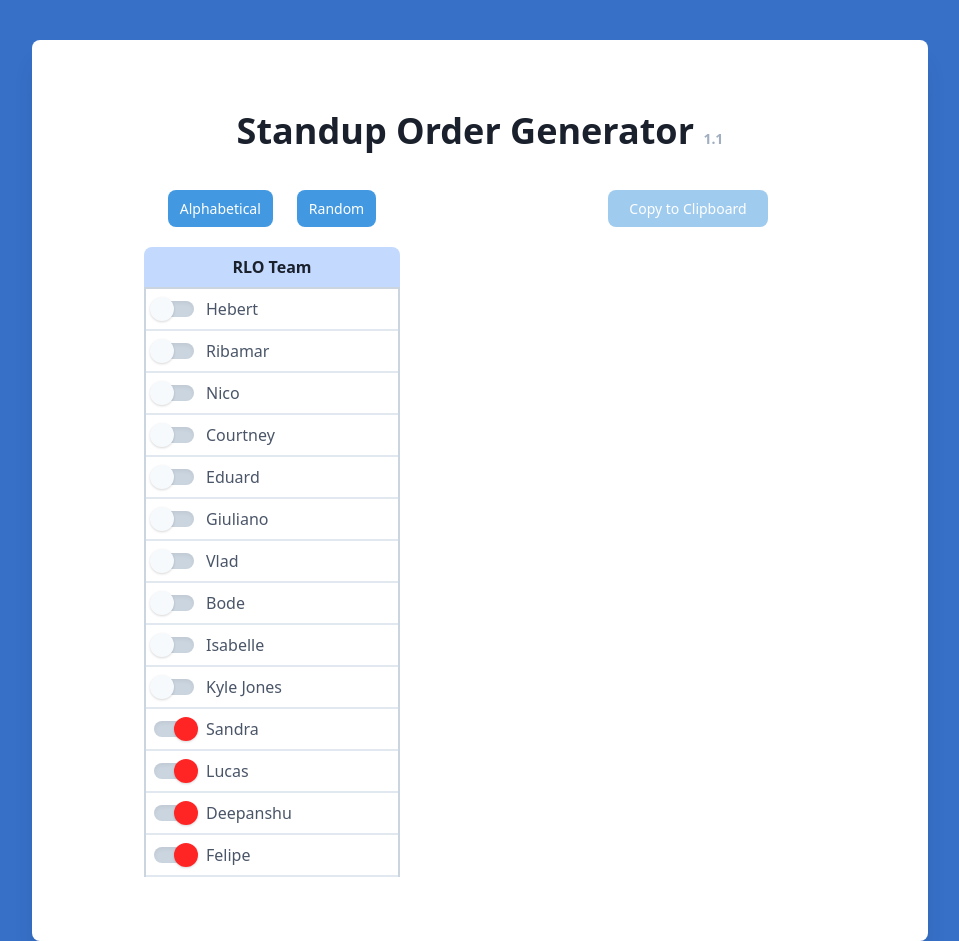
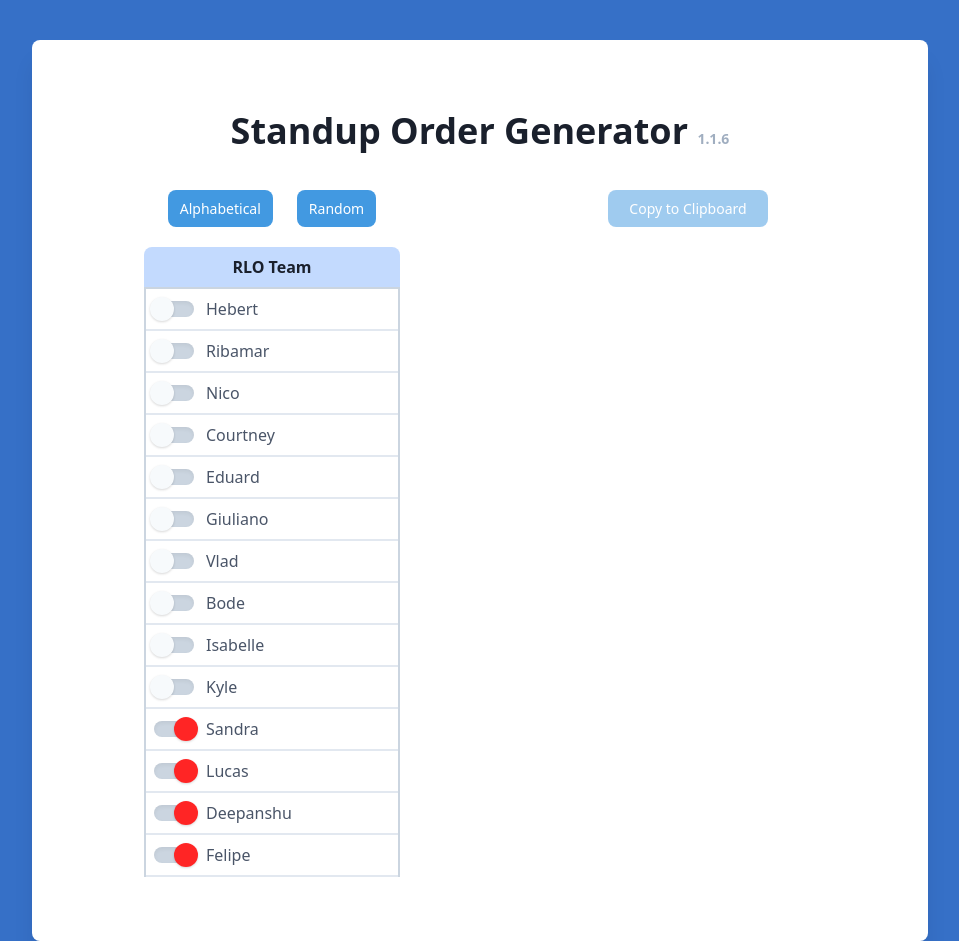
Before and after one commit to hebertporto/rlo-order-generator, a Gatsby site: page / in a window 1280 px wide. Shown: the whole page, without its empty margins (160-1119 px from the left). Built offline with nearby package versions, Linux system fonts and the light colour scheme; Gatsby itself is replaced by a stand-in of ours; what @tailwindcss/custom-forms would draw is missing.

Commit message:
removing last name

```diff
--- a/src/hooks/useRandomizer.ts
+++ b/src/hooks/useRandomizer.ts
@@ -22,7 +22,7 @@ const rloTeam = [
   { isMissing: false, name: "Vlad" },
   { isMissing: false, name: "Bode" },
   { isMissing: false, name: "Isabelle" },
-  { isMissing: false, name: "Kyle Jones" },
+  { isMissing: false, name: "Kyle" },
   { isMissing: true, name: "Sandra" },
   { isMissing: true, name: "Lucas" },
   { isMissing: true, name: "Deepanshu" },
--- a/src/pages/index.tsx
+++ b/src/pages/index.tsx
@@ -20,7 +20,7 @@ function IndexPage() {
     <Layout>
       <h1 className="text-center text-4xl font-semibold">
         Standup Order Generator{" "}
-        <small className="text-gray-500 text-sm">1.1</small>
+        <small className="text-gray-500 text-sm">1.1.6</small>
       </h1>
       <section className=" flex flex-row mt-8">
         <div className="flex-1 flex flex-col items-center">
```
